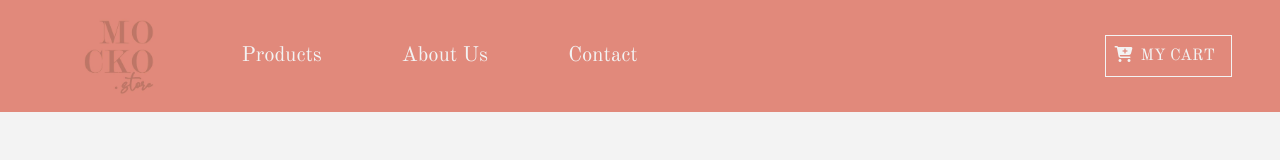
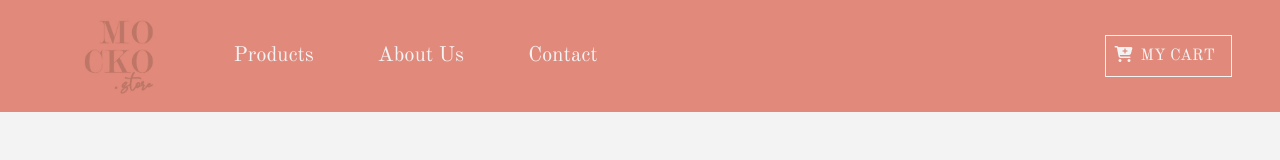
Before and after one commit to veronikadumalo/e-commerce, a React (Create React App) app: page / in a window 1280 px wide. Shown: the top 160 px of the page. Built offline with nearby package versions, Linux system fonts and the light colour scheme.

Commit message:
update menu list

```diff
--- a/src/components/Navbar.js
+++ b/src/components/Navbar.js
@@ -9,9 +9,17 @@ export default class Navbar extends Component {
                 <Link to="/" className="">
                     <img src={logo} alt="logo-store" className="navbar-brand logo-store " />
                 </Link>
-                <Link to="/" className="nav-link ml-5 ">products</Link>
-                <Link to="/aboutus" className="nav-link ml-5 ">about us</Link>
-                <Link to="/contact" className="nav-link ml-5 ">contact</Link>
+                <ul className="navbar-nav align-items-center">
+                    <li className="nav-item ml-5">
+                        <Link to="/" className="nav-link ">products</Link>
+                    </li>
+                    <li className="nav-item ml-5">
+                        <Link to="/aboutus" className="nav-link">about us</Link>
+                    </li>
+                    <li className="nav-item ml-5">
+                        <Link to="/contact" className="nav-link">contact</Link>
+                    </li>
+                </ul>
                 <Link to="/cart" className="ml-auto">
                     <button className="store-button">
                         <span className="mr-2">
```
